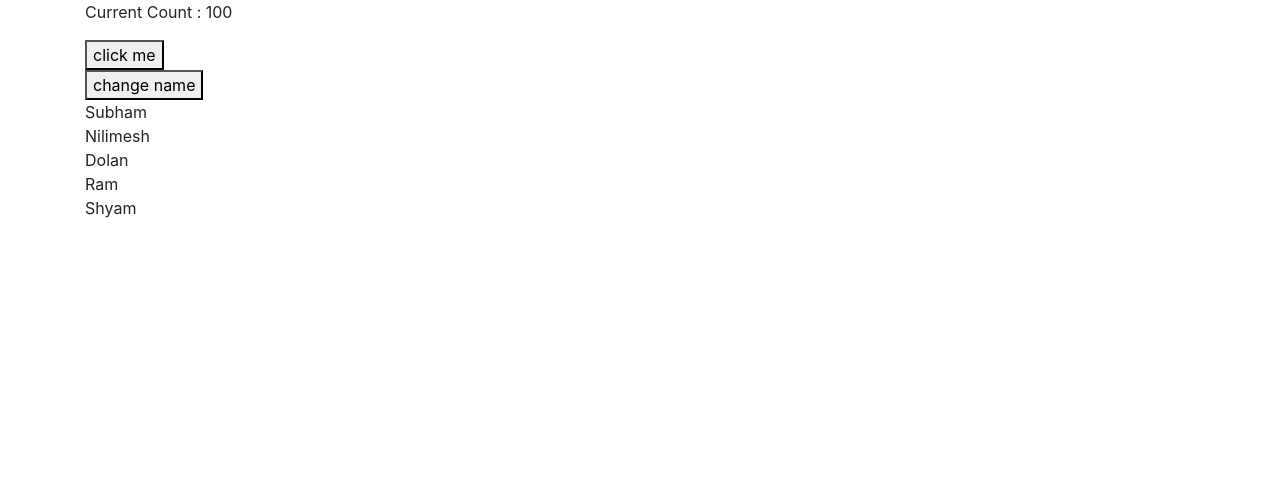
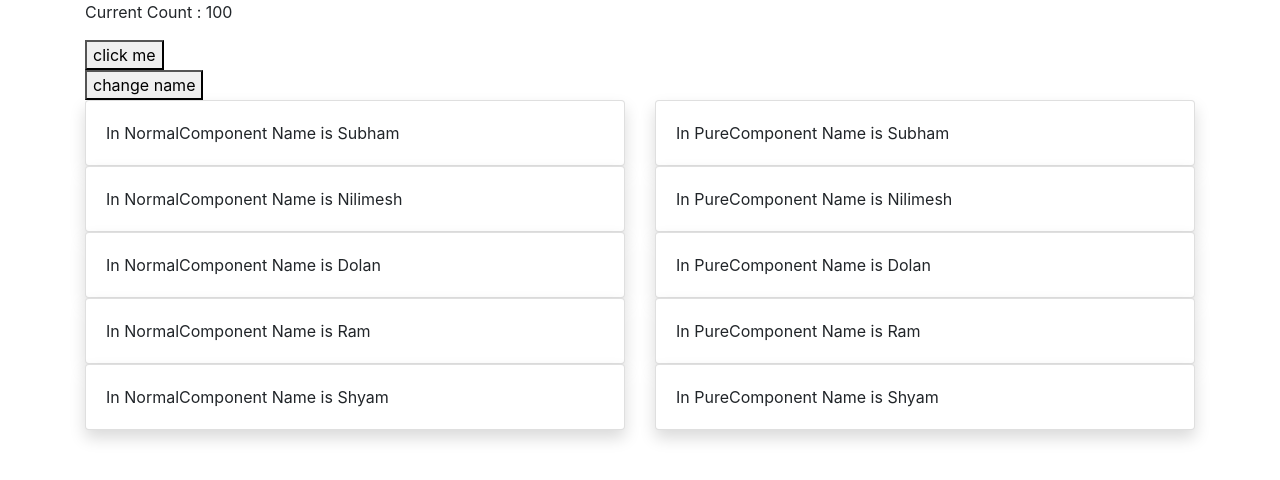
Before and after one commit to Subham1999/MY-REACT-WORKSPACE, a React (Create React App) app: page / in a window 1280 px wide. Shown: the top 480 px of the page. Built offline with nearby package versions, Linux system fonts and the light colour scheme.

Commit message:
3 files modified

```diff
--- a/components/advanced/MainAdv.js
+++ b/components/advanced/MainAdv.js
@@ -41,7 +41,9 @@ class MainAdv extends React.Component {
   render() {
     console.log('%%%%%%%% MainAdv rendered');
     const NormalNameList = this.state.nameList?.map((name) => (
-      // <NormalNameComponent name={name} />
+      <NormalNameComponent name={name} />
+    ));
+    const PureNameList = this.state.nameList?.map((name) => (
       <PureNameComponent name={name} key={name} />
     ));
 
@@ -52,7 +54,10 @@ class MainAdv extends React.Component {
         <br />
         <button onClick={this.changeName}>change name</button>
         <br />
-        <div>{NormalNameList}</div>
+        <div class="row">
+          <div className="col-md-6">{NormalNameList}</div>
+          <div className="col-md-6">{PureNameList}</div>
+        </div>
       </div>
     );
   }
--- a/components/advanced/NormalNameComponent.js
+++ b/components/advanced/NormalNameComponent.js
@@ -17,7 +17,11 @@ class NormalNameComponents extends React.Component {
   render() {
     console.log(`%%%%%%% NormalNameComponents render ${this.props.name}`);
     const { name } = this.props;
-    return <div>{name}</div>;
+    return (
+      <div className="card shadow">
+        <div className="card-body">In NormalComponent Name is {name}</div>
+      </div>
+    );
   }
 }
 
--- a/components/advanced/PureNameComponent.js
+++ b/components/advanced/PureNameComponent.js
@@ -22,7 +22,13 @@ class PureNameComponent extends React.PureComponent {
   render() {
     console.log(`%%%%%%% PureNameComponent render ${this.props.name}`);
     const { name } = this.props;
-    return <div>{name}</div>;
+    return (
+      <div className='card shadow'>
+        <div className="card-body">
+          In PureComponent Name is {name}
+        </div>
+      </div>
+    );
   }
 }
 
```
